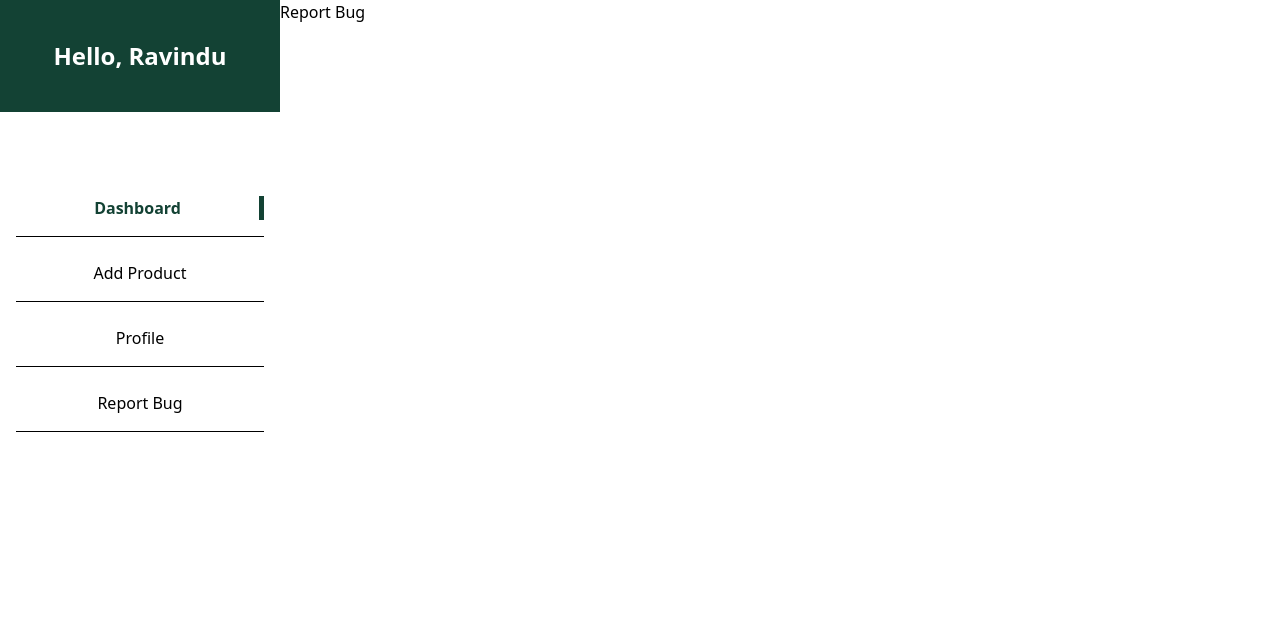
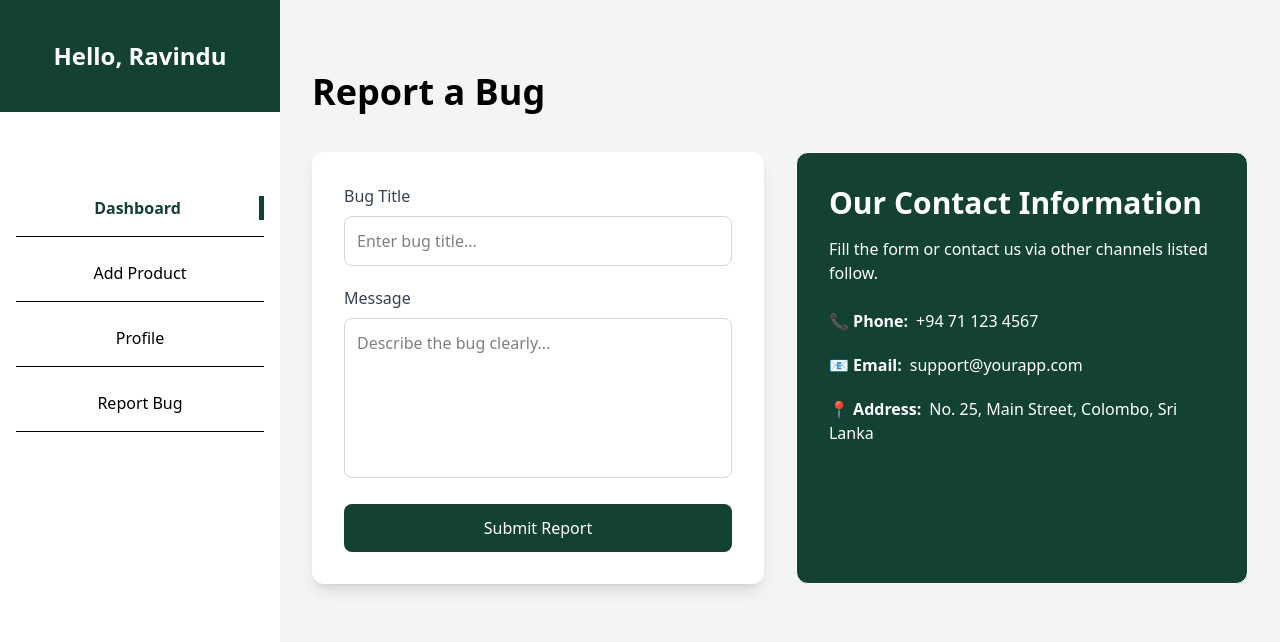
Before and after one commit to RaviRash2k/Stock-Manager, a React (Vite) app in the folder frontend/: page /reporteBug in a window 1280 px wide. Shown: the top 642 px of the page. Built offline with nearby package versions, Linux system fonts and the light colour scheme.

Commit message:
bug report page design

```diff
--- a/frontend/src/components/InventoryStats.jsx
+++ b/frontend/src/components/InventoryStats.jsx
@@ -3,22 +3,22 @@ import React from 'react'
 const InventoryStats = () => {
   return (
       <div className='grid grid-cols-1 sm:grid-cols-2 lg:grid-cols-4 gap-4 sm:gap-6 my-6 mx-auto px-4 max-w-6xl'>
-        <div className='border rounded-2xl py-6 px-4 sm:px-5 text-center hover:shadow-lg transition duration-300 bg-white'>
+        <div className='shadow-lg rounded-xl py-6 px-4 sm:px-5 text-center hover:shadow-lg transition duration-300 bg-white'>
           <p className='text-sm sm:text-base text-gray-600'>Total products</p>
           <p className='text-2xl sm:text-3xl font-semibold text-theme mt-2'>50</p>
         </div>
 
-        <div className='border rounded-2xl py-6 px-4 sm:px-5 text-center hover:shadow-lg transition duration-300 bg-white'>
+        <div className='shadow-lg rounded-xl py-6 px-4 sm:px-5 text-center hover:shadow-lg transition duration-300 bg-white'>
           <p className='text-sm sm:text-base text-gray-600'>Stock value</p>
           <p className='text-2xl sm:text-3xl font-semibold text-theme mt-2'>$40,000</p>
         </div>
 
-        <div className='border rounded-2xl py-6 px-4 sm:px-5 text-center hover:shadow-lg transition duration-300 bg-white'>
+        <div className='shadow-lg rounded-xl py-6 px-4 sm:px-5 text-center hover:shadow-lg transition duration-300 bg-white'>
           <p className='text-sm sm:text-base text-gray-600'>Out of stock</p>
           <p className='text-2xl sm:text-3xl font-semibold text-theme mt-2'>6</p>
         </div>
 
-        <div className='border rounded-2xl py-6 px-4 sm:px-5 text-center hover:shadow-lg transition duration-300 bg-white'>
+        <div className='shadow-lg rounded-xl py-6 px-4 sm:px-5 text-center hover:shadow-lg transition duration-300 bg-white'>
           <p className='text-sm sm:text-base text-gray-600'>Categories</p>
           <p className='text-2xl sm:text-3xl font-semibold text-theme mt-2'>10</p>
         </div>
--- a/frontend/src/pages/AddProduct.jsx
+++ b/frontend/src/pages/AddProduct.jsx
@@ -17,8 +17,8 @@ const AddProduct = () => {
   }
 
   return (
-    <div className="w-full flex justify-center mt-10 px-4">
-      <form className="bg-white shadow-lg rounded-xl p-7 w-full max-w-xl space-y-5">
+    <div className="w-full flex bg-gray-100 justify-center px-4">
+      <form className="bg-white shadow-lg rounded-xl p-7 w-full max-w-xl mt-10 space-y-5">
 
         <div>
           <p className="mb-1 font-medium">Upload Image</p>
@@ -51,7 +51,7 @@ const AddProduct = () => {
             name="name"
             value={data.name}
             placeholder="Product name"
-            className="w-full border p-2 rounded-lg focus:ring-2 focus:ring-blue-500 outline-none"
+            className="w-full border p-2 rounded-lg focus:ring-2 focus:ring-theme outline-none"
           />
         </div>
 
@@ -63,7 +63,7 @@ const AddProduct = () => {
             name="description"
             value={data.description}
             placeholder="Product description"
-            className="w-full border p-2 rounded-lg focus:ring-2 focus:ring-blue-500 outline-none"
+            className="w-full border p-2 rounded-lg focus:ring-2 focus:ring-theme outline-none"
           />
         </div>
 
@@ -75,7 +75,7 @@ const AddProduct = () => {
             name="category"
             value={data.category}
             placeholder="Category"
-            className="w-full border p-2 rounded-lg focus:ring-2 focus:ring-blue-500 outline-none"
+            className="w-full border p-2 rounded-lg focus:ring-2 focus:ring-theme outline-none"
           />
         </div>
 
@@ -87,7 +87,7 @@ const AddProduct = () => {
             name="price"
             value={data.price}
             placeholder="Price"
-            className="w-full border p-2 rounded-lg focus:ring-2 focus:ring-blue-500 outline-none"
+            className="w-full border p-2 rounded-lg focus:ring-2 focus:ring-theme outline-none"
           />
         </div>
 
@@ -99,13 +99,13 @@ const AddProduct = () => {
             name="quantity"
             value={data.quantity}
             placeholder="Quantity"
-            className="w-full border p-2 rounded-lg focus:ring-2 focus:ring-blue-500 outline-none"
+            className="w-full border p-2 rounded-lg focus:ring-2 focus:ring-theme outline-none"
           />
         </div>
 
         <button
           type="submit"
-          className="w-full bg-blue-600 hover:bg-blue-700 text-white p-3 rounded-lg font-semibold"
+          className="w-full bg-theme text-white p-3 rounded-lg font-semibold"
         >
           Add
         </button>
--- a/frontend/src/pages/ReportBug.jsx
+++ b/frontend/src/pages/ReportBug.jsx
@@ -1,11 +1,90 @@
-import React from 'react'
+import React, { useState } from "react";
 
 const ReportBug = () => {
+
+  const [data, setData] = useState({
+    title: "",
+    message: ""
+  })
+
+  const changeHandler = (e) => {
+    setData({...data, [e.target.name] : [e.target.value]})
+  }
+
   return (
-    <div>
-      Report Bug
+
+    <div className="w-full min-h-screen bg-gray-100 p-4 sm:p-6 md:p-8">
+
+      <h1 className="text-2xl sm:text-3xl md:text-4xl my-6 sm:my-8 md:my-10 font-semibold mb-4">Report a Bug</h1>
+
+      <div className="flex flex-col lg:flex-row gap-6 md:gap-8 justify-center max-w-6xl mx-auto">
+
+        <div className="bg-white shadow-lg rounded-xl p-5 sm:p-6 md:p-8 w-full lg:w-1/2">
+          <div>
+
+            <form className="space-y-4 sm:space-y-5">
+
+              <div>
+                <label className="block text-gray-700 mb-2 font-medium text-sm sm:text-base">Bug Title</label>
+                <input
+                  type="text"
+                  name="title"
+                  value={data.title}
+                  onChange={changeHandler}
+                  className="w-full border border-gray-300 rounded-lg p-2 sm:p-3 focus:outline-none focus:ring-2 focus:ring-theme transition"
+                  placeholder="Enter bug title..."
+                />
+              </div>
+
+              <div>
+                <label className="block text-gray-700 mb-2 font-medium text-sm sm:text-base">Message</label>
+                <textarea
+                  name="message"
+                  value={data.message}
+                  onChange={changeHandler}
+                  className="w-full h-32 sm:h-40 border border-gray-300 rounded-lg p-2 sm:p-3 focus:outline-none focus:ring-2 focus:ring-theme transition resize-none"
+                  placeholder="Describe the bug clearly..."
+                />
+              </div>
+
+              <button
+                type="submit"
+                className="w-full bg-theme text-white py-2 sm:py-3 px-4 rounded-lg font-medium transition duration-300"
+              >
+                Submit Report
+              </button>
+
+            </form>
+          </div>
+        </div>
+
+        <div className="bg-theme text-white border rounded-xl p-5 sm:p-6 md:p-8 w-full lg:w-1/2">
+          <h2 className="text-xl sm:text-2xl md:text-3xl font-semibold mb-3 sm:mb-4">Our Contact Information</h2>
+          <p className="mb-6 text-sm sm:text-base">Fill the form or contact us via other channels listed follow.</p>
+
+          <div className="space-y-4 sm:space-y-5">
+            <p className="text-sm sm:text-base">
+              <span className="font-semibold block sm:inline">📞 Phone:</span>
+              <span className="block sm:inline sm:ml-2">+94 71 123 4567</span>
+            </p>
+
+            <p className="text-sm sm:text-base">
+              <span className="font-semibold block sm:inline">📧 Email:</span>
+              <span className="block sm:inline sm:ml-2">support@yourapp.com</span>
+            </p>
+
+            <p className="text-sm sm:text-base">
+              <span className="font-semibold block sm:inline">📍 Address:</span>
+              <span className="block sm:inline sm:ml-2">No. 25, Main Street, Colombo, Sri Lanka</span>
+            </p>
+          </div>
+        </div>
+
+      </div>
+
     </div>
-  )
-}
 
-export default ReportBug
+  );
+};
+
+export default ReportBug;
```
